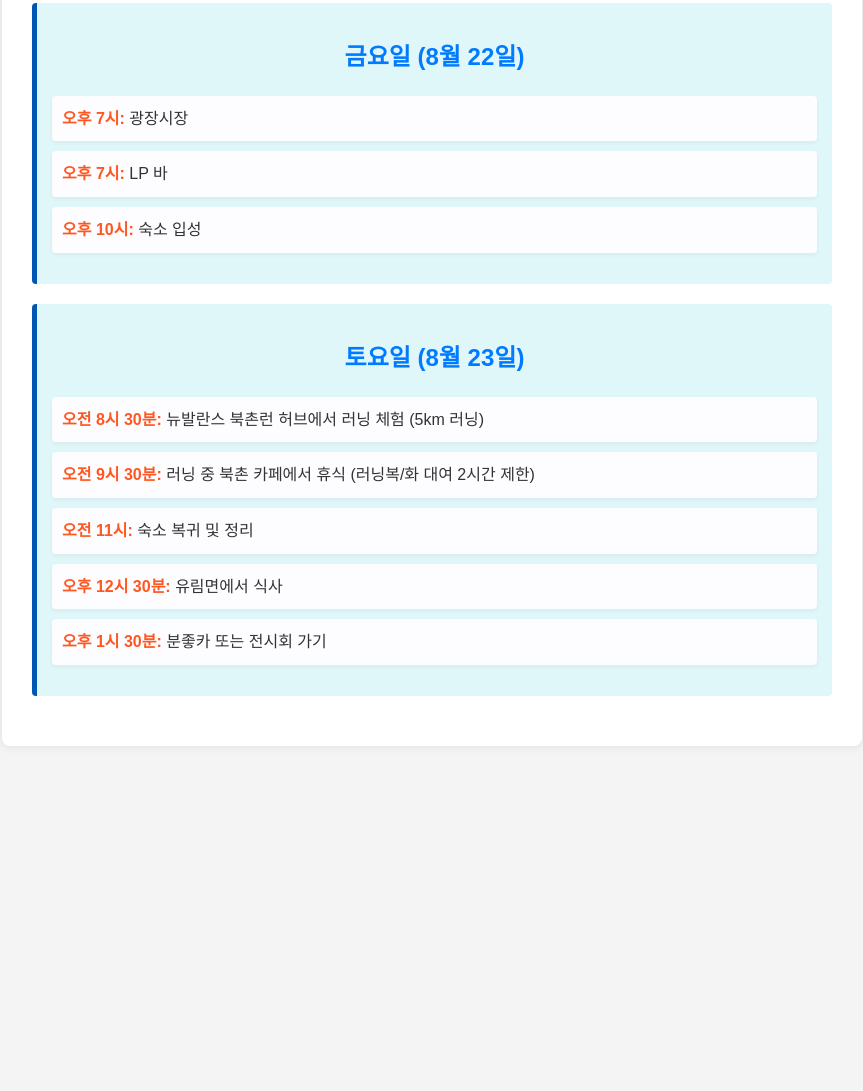
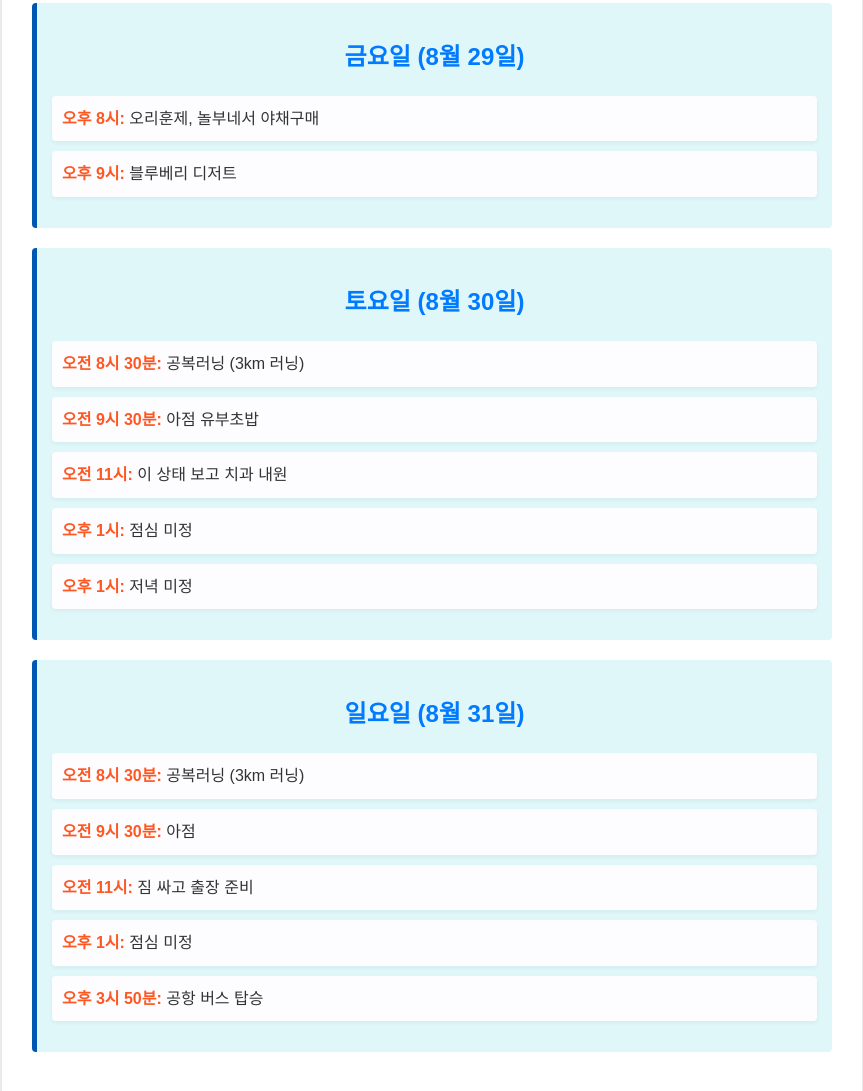
Before and after one commit to maniabang/travel_table, a plain HTML site: page index.html in a window 1280 px wide. Shown: the part 183-1274 px from the top of the page, without its empty margins (208-1071 px from the left). Before the commit the page ends 949 px from the top, so only its background shows below. Drawn offline with Linux system fonts and the light colour scheme.

Commit message:
Update Schedule

```diff
--- a/index.html
+++ b/index.html
@@ -64,22 +64,32 @@
       <p style="text-align: center; color: #666">**2025년 8월 22일 (금) ~ 8월 23일 (토)**</p>
 
       <div class="section">
-        <h2>금요일 (8월 22일)</h2>
+        <h2>금요일 (8월 29일)</h2>
         <ul>
-          <li><span class="time">오후 7시:</span> 광장시장</li>
-          <li><span class="time">오후 7시:</span> LP 바</li>
-          <li><span class="time">오후 10시:</span> 숙소 입성</li>
+          <li><span class="time">오후 8시:</span> 오리훈제, 놀부네서 야채구매</li>
+          <li><span class="time">오후 9시:</span> 블루베리 디저트</li>
         </ul>
       </div>
 
       <div class="section">
-        <h2>토요일 (8월 23일)</h2>
+        <h2>토요일 (8월 30일)</h2>
         <ul>
-          <li><span class="time">오전 8시 30분:</span> 뉴발란스 북촌런 허브에서 러닝 체험 (5km 러닝)</li>
-          <li><span class="time">오전 9시 30분:</span> 러닝 중 북촌 카페에서 휴식 (러닝복/화 대여 2시간 제한)</li>
-          <li><span class="time">오전 11시:</span> 숙소 복귀 및 정리</li>
-          <li><span class="time">오후 12시 30분:</span> 유림면에서 식사</li>
-          <li><span class="time">오후 1시 30분:</span> 분좋카 또는 전시회 가기</li>
+          <li><span class="time">오전 8시 30분:</span> 공복러닝 (3km 러닝)</li>
+          <li><span class="time">오전 9시 30분:</span> 아점 유부초밥</li>
+          <li><span class="time">오전 11시:</span> 이 상태 보고 치과 내원</li>
+          <li><span class="time">오후 1시:</span> 점심 미정</li>
+          <li><span class="time">오후 1시:</span> 저녁 미정</li>
+        </ul>
+      </div>
+
+      <div class="section">
+        <h2>일요일 (8월 31일)</h2>
+        <ul>
+          <li><span class="time">오전 8시 30분:</span> 공복러닝 (3km 러닝)</li>
+          <li><span class="time">오전 9시 30분:</span> 아점</li>
+          <li><span class="time">오전 11시:</span> 짐 싸고 출장 준비</li>
+          <li><span class="time">오후 1시:</span> 점심 미정</li>
+          <li><span class="time">오후 3시 50분:</span> 공항 버스 탑승</li>
         </ul>
       </div>
     </div>
```
